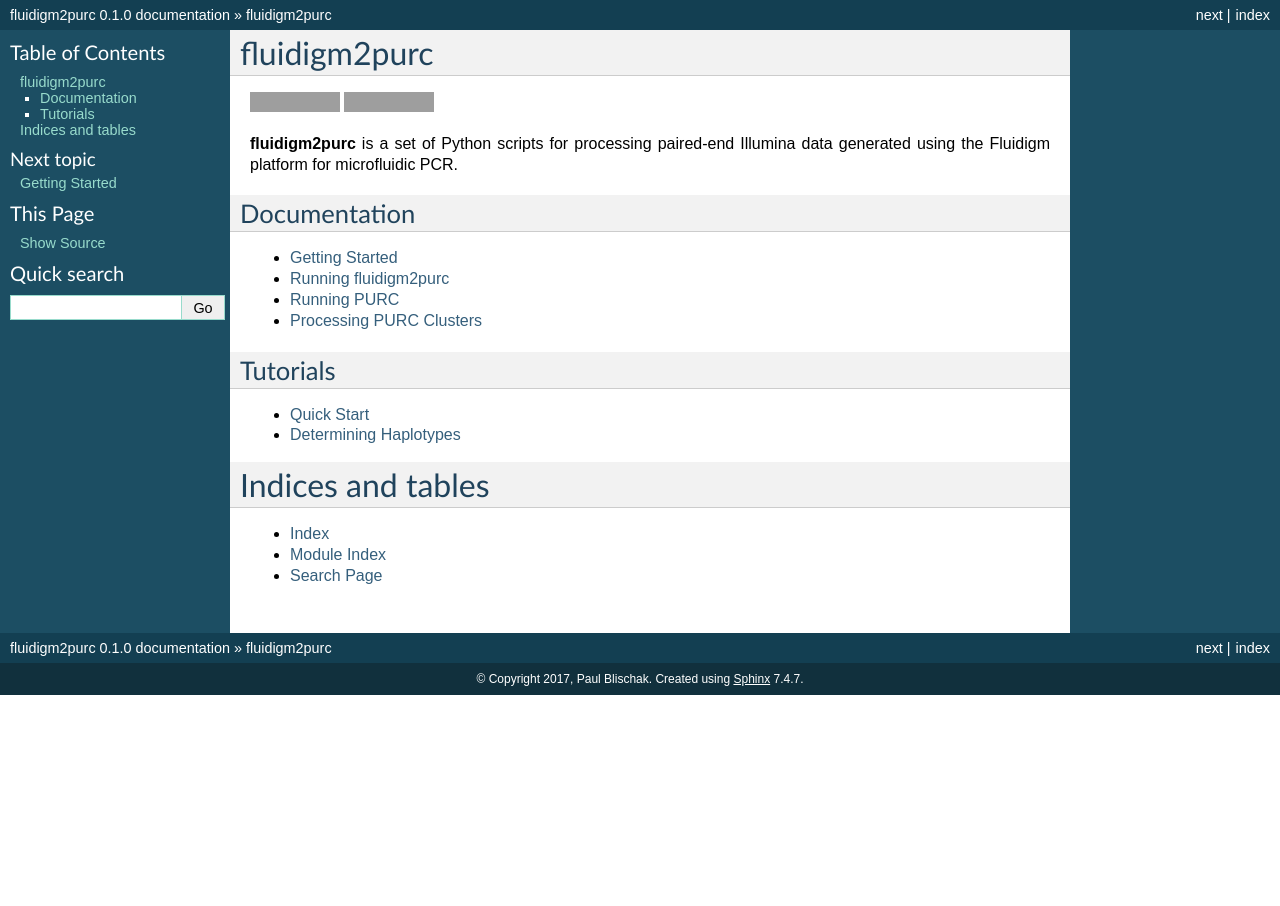
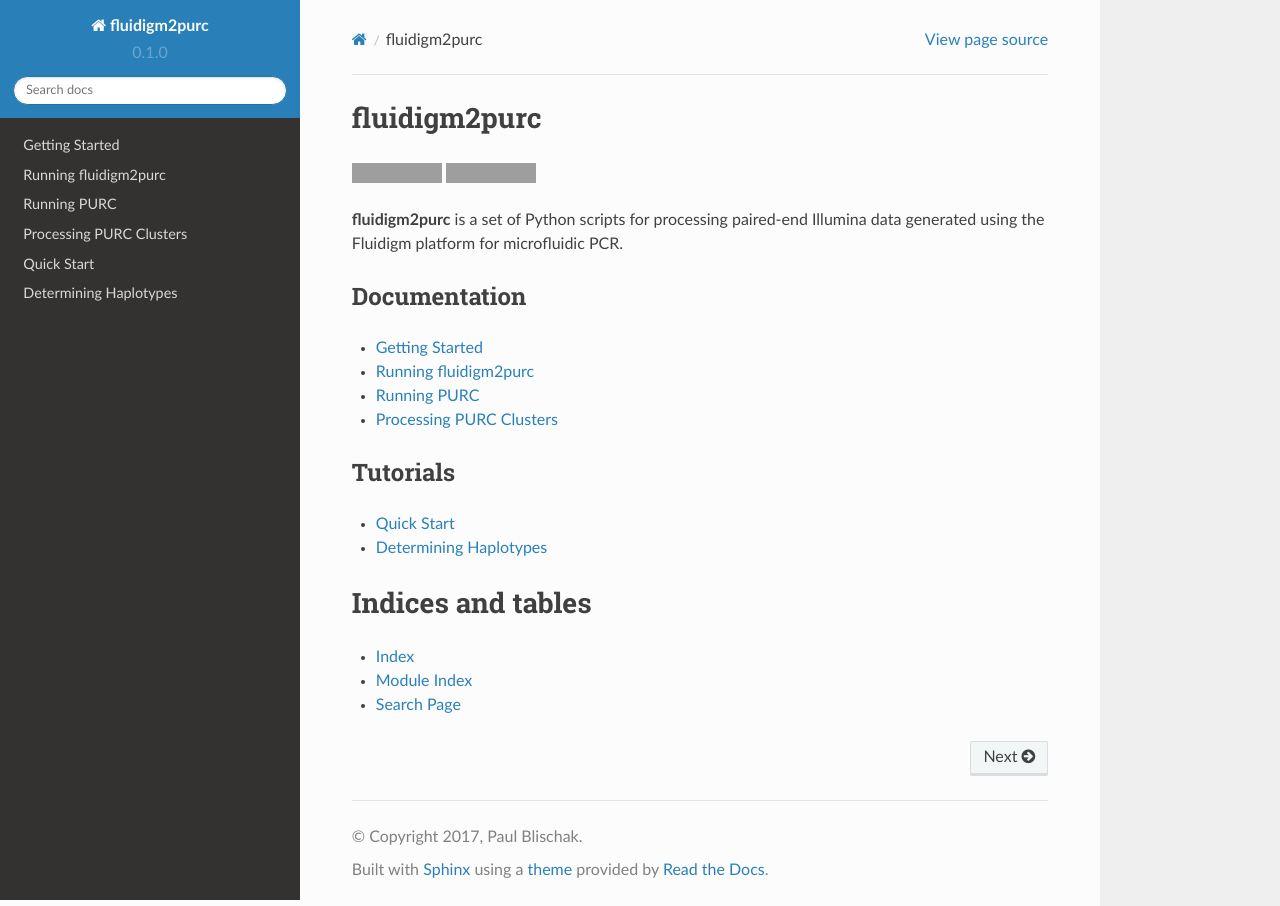
Before and after one commit to pblischak/fluidigm2purc, a Sphinx documentation site: the page built from docs/index.rst, in a window 1280 px wide. Built offline with Sphinx 7.4.7 and the Read the Docs theme 2.0.0, drawn with Linux system fonts in a browser that asks for light colours; grey boxes are pictures that could not be loaded.

```diff
--- a/docs/conf.py
+++ b/docs/conf.py
@@ -83,7 +83,10 @@ todo_include_todos = False
 # The theme to use for HTML and HTML Help pages.  See the documentation for
 # a list of builtin themes.
 #
-html_theme = 'default'
+#html_theme = 'default'
+import sphinx_rtd_theme
+html_theme = "sphinx_rtd_theme"
+html_theme_path = [sphinx_rtd_theme.get_html_theme_path()]
 
 # Theme options are theme-specific and customize the look and feel of a theme
 # further.  For a list of options available for each theme, see the
```
Also changed, not shown: README.md (+1 -1 lines).
